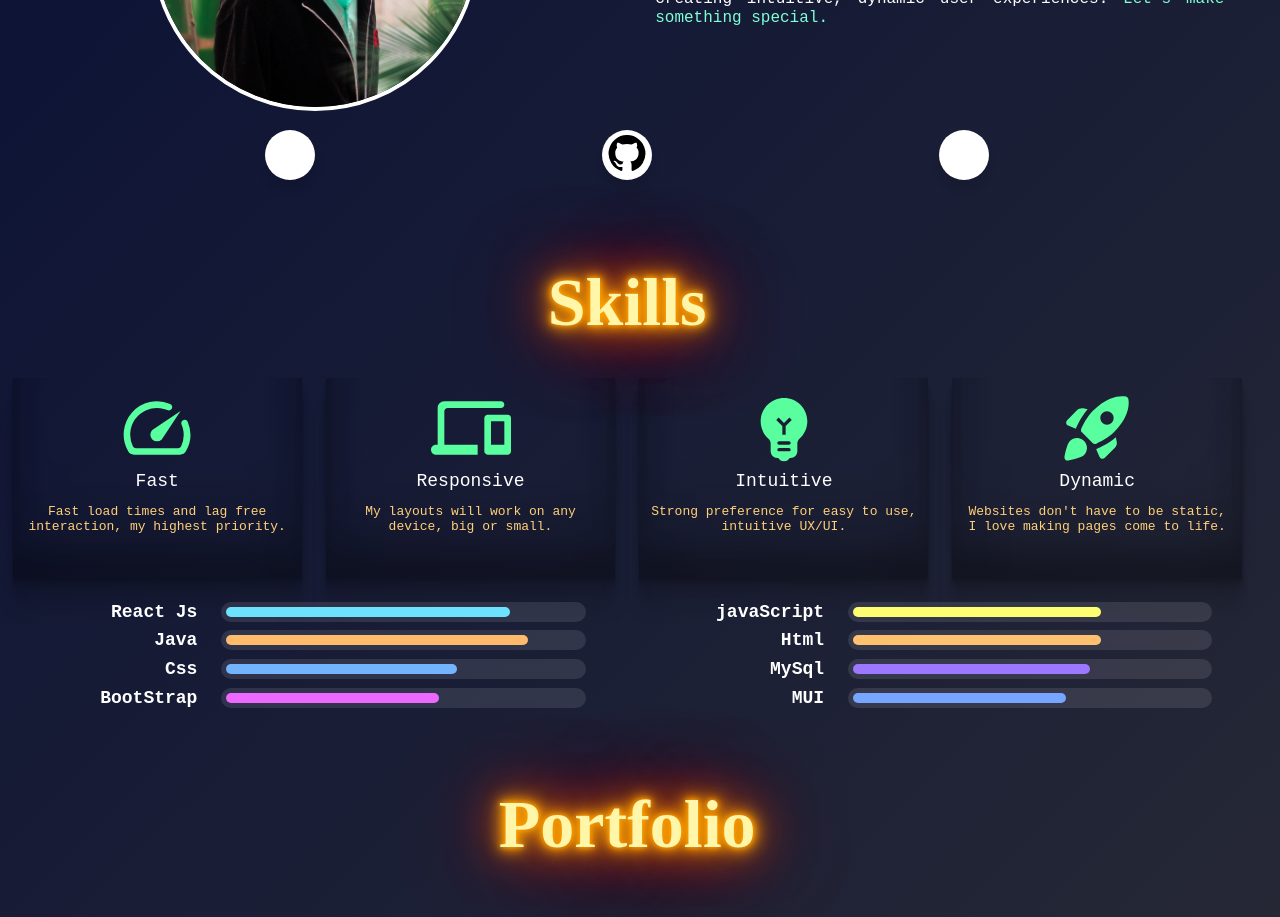
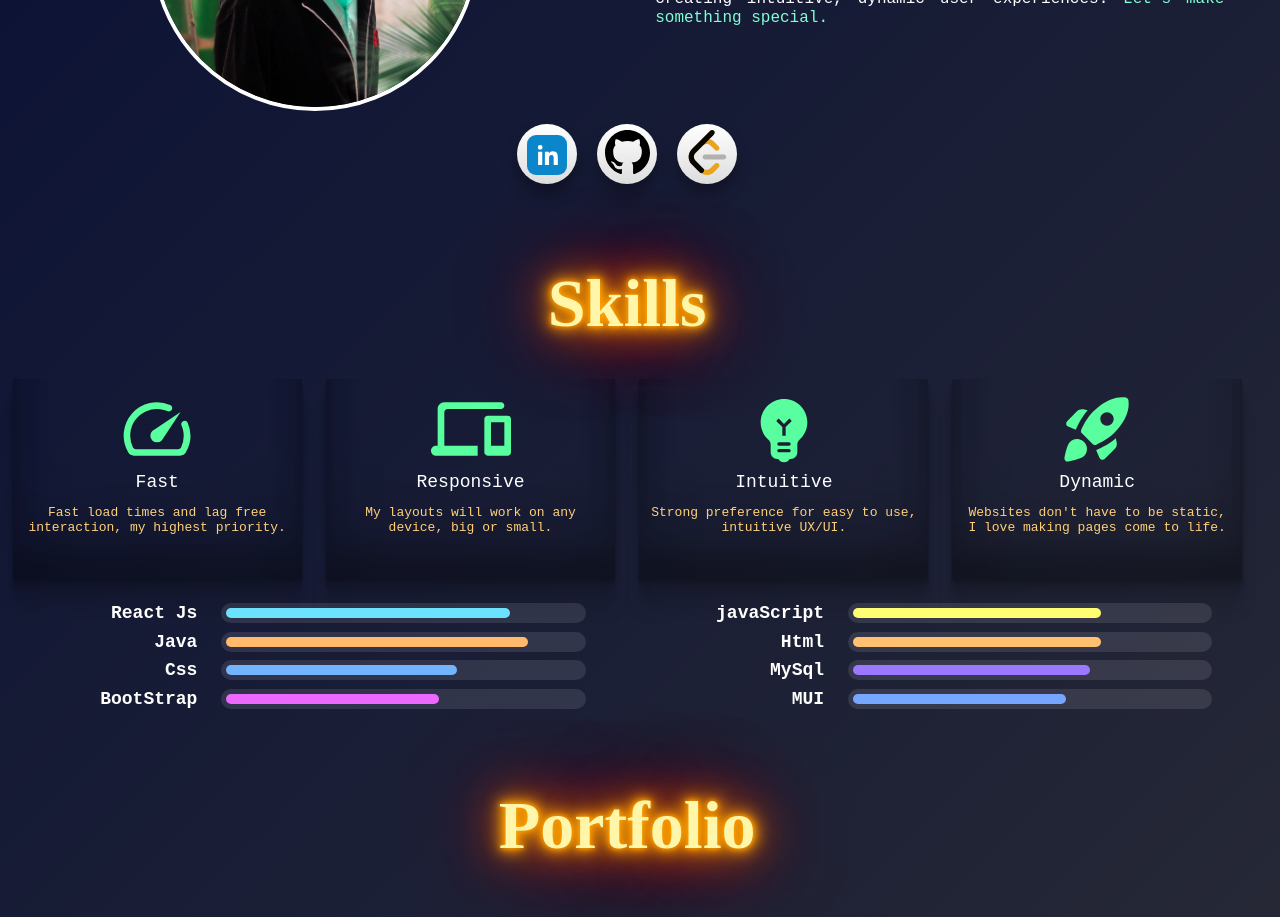
Before and after one commit to fbpatel003/portfolio-fb, a React (Create React App) app: page / in a window 1280 px wide. Shown: the part 1220-2137 px from the top of the page. Built offline with nearby package versions, Linux system fonts and the light colour scheme; a web font is replaced by a local one.

Commit message:
Add files via upload

```diff
--- a/src/Components/AboutMe.js
+++ b/src/Components/AboutMe.js
@@ -3,7 +3,7 @@ import "./AboutMeStyle.css";
 import Grid from "@mui/material/Unstable_Grid2";
 import Box from "@mui/material/Box";
 import IMG from "../Images/IMG_4143.jpg";
-import GitHubIcon from '@mui/icons-material/GitHub';
+import GitHubIcon from "@mui/icons-material/GitHub";
 
 function AboutMe(props) {
   return (
@@ -28,36 +28,33 @@ function AboutMe(props) {
           </Grid>
         </Grid>
       </Box>
+
+      <Box className="IconBox" sx={{ width: "98%" }}>
         <Grid
-        className="wrapper"
           container
           direction="row"
-        justifyContent="space-evenly"
-        alignItems="flex-start"
-        rowSpacing={1}
-        columnSpacing={{ xs: 1, sm: 2, md: 3 }}
+          justifyContent="space-around"
+          alignItems="center"
         >
-        <Grid className="icon facebook" xs={4}>
-          <span className="tooltip">Facebook</span>
-          <span>
-            <i className="fab fa-facebook-f" />
-          </span>
-        </Grid>
-        <Grid className="icon github" xs={4}>
-          <div href="https://github.com">
-          <span className="tooltip">Github</span>
-          <span>
-            <GitHubIcon sx={{ fontSize: 40 }} />
-          </span>
+          <Grid item xs={12}>
+            <div className="IconList LinkedINList">
+              <a href="https://www.linkedin.com/mwlite/in/fenil-patel-a8545b197" target="_blank" className="IconLink">
+                <span className="Linked Icon"></span>
+              </a>
+            </div>
+            <div className="IconList GitHubList">
+              <a href="https://github.com/fbpatel003?tab=repositories" target="_blank" className="IconLink">
+                <span className="Git Icon"></span>
+              </a>
+            </div>
+            <div className="IconList LeetCodeList">
+              <a href="https://leetcode.com/fb_patel/" target="_blank" className="IconLink">
+                <span className="Leet Icon"></span>
+              </a>
             </div>
           </Grid>
-        <Grid className="icon instagram" xs={4}>
-          <span className="tooltip">Instagram</span>
-          <span>
-            <i className="fab fa-instagram" />
-          </span>
         </Grid>
-      </Grid>
+      </Box>
     </>
   );
 }
--- a/src/Components/AboutMeStyle.css
+++ b/src/Components/AboutMeStyle.css
@@ -50,90 +50,57 @@
 }
 
 
-*:focus,
-*:active {
-  outline: none !important;
-  -webkit-tap-highlight-color: transparent;
+.IconList{
+  list-style: none;
+  margin: auto;
+  display: inline-block;
 }
 
-.wrapper {
-  display: inline-flex;
-  list-style: none;
+
+.IconLink{
+  position: relative;
+  width:60px;
+  height:60px;
+  display:block;
+  text-align:center;
+  margin:0 10px;
+  border-radius: 50%;
+  padding: 6px;
+  box-sizing: border-box;
+  text-decoration:none;
+  box-shadow: 0 10px 15px rgba(0,0,0,0.3);
+  background: linear-gradient(0deg, #ddd, #fff);
+  transition: .5s;
 }
 
-.wrapper .icon {
-  position: relative;
-  background: #ffffff;
-  border-radius: 50%;
-  padding: 15px;
-  margin: 10px;
-  width: 50px;
-  height: 50px;
-  font-size: 18px;
-  display: flex;
-  justify-content: center;
-  align-items: center;
-  flex-direction: column;
-  box-shadow: 0 10px 10px rgba(0, 0, 0, 0.1);
-  cursor: pointer;
-  transition: all 0.2s cubic-bezier(0.68, -0.55, 0.265, 1.55);
+.IconLink:hover {
+  box-shadow: 0 2px 5px rgba(0,0,0,0.3);
+  text-decoration:none;
 }
 
-.wrapper .tooltip {
-  position: absolute;
-  top: 0;
-  font-size: 14px;
-  background: #ffffff;
-  color: #ffffff;
-  padding: 5px 8px;
-  border-radius: 5px;
-  box-shadow: 0 10px 10px rgba(0, 0, 0, 0.1);
-  opacity: 0;
-  pointer-events: none;
-  transition: all 0.3s cubic-bezier(0.68, -0.55, 0.265, 1.55);
+
+.Icon{
+  margin: auto;
+  height: 45px;
+  width: 45px;
+  display: block;
 }
 
-.wrapper .tooltip::before {
-  position: absolute;
-  content: "";
-  height: 8px;
-  width: 8px;
-  background: #ffffff;
-  bottom: -3px;
-  left: 50%;
-  transform: translate(-50%) rotate(45deg);
-  transition: all 0.3s cubic-bezier(0.68, -0.55, 0.265, 1.55);
+.Leet{
+  background: url('../Images/leetcode.svg');
+}
+.Linked{
+  background: url(../Images/linkedin.svg);
+  height: 40px;
+  width: 40px;
+  margin-top: 5px; ;
+}
+.Git{
+  background: url(../Images/github.svg);
 }
 
-.wrapper .icon:hover .tooltip {
-  top: -45px;
-  opacity: 1;
-  visibility: visible;
-  pointer-events: auto;
+.IconBox{
+  align-items: center;
+  margin: auto;
+  display: inline-block;
 }
-
-.wrapper .icon:hover span,
-.wrapper .icon:hover .tooltip {
-  text-shadow: 0px -1px 0px rgba(0, 0, 0, 0.1);
-}
-
-.wrapper .facebook:hover,
-.wrapper .facebook:hover .tooltip,
-.wrapper .facebook:hover .tooltip::before {
-  background: #1877F2;
-  color: #ffffff;
-}
-
-.wrapper .instagram:hover,
-.wrapper .instagram:hover .tooltip,
-.wrapper .instagram:hover .tooltip::before {
-  background: #E4405F;
-  color: #ffffff;
-}
-
-.wrapper .github:hover,
-.wrapper .github:hover .tooltip,
-.wrapper .github:hover .tooltip::before {
-  background: #333333;
-  color: #ffffff;
-}
```
Lines whose indentation alone changed are shown as unchanged.
